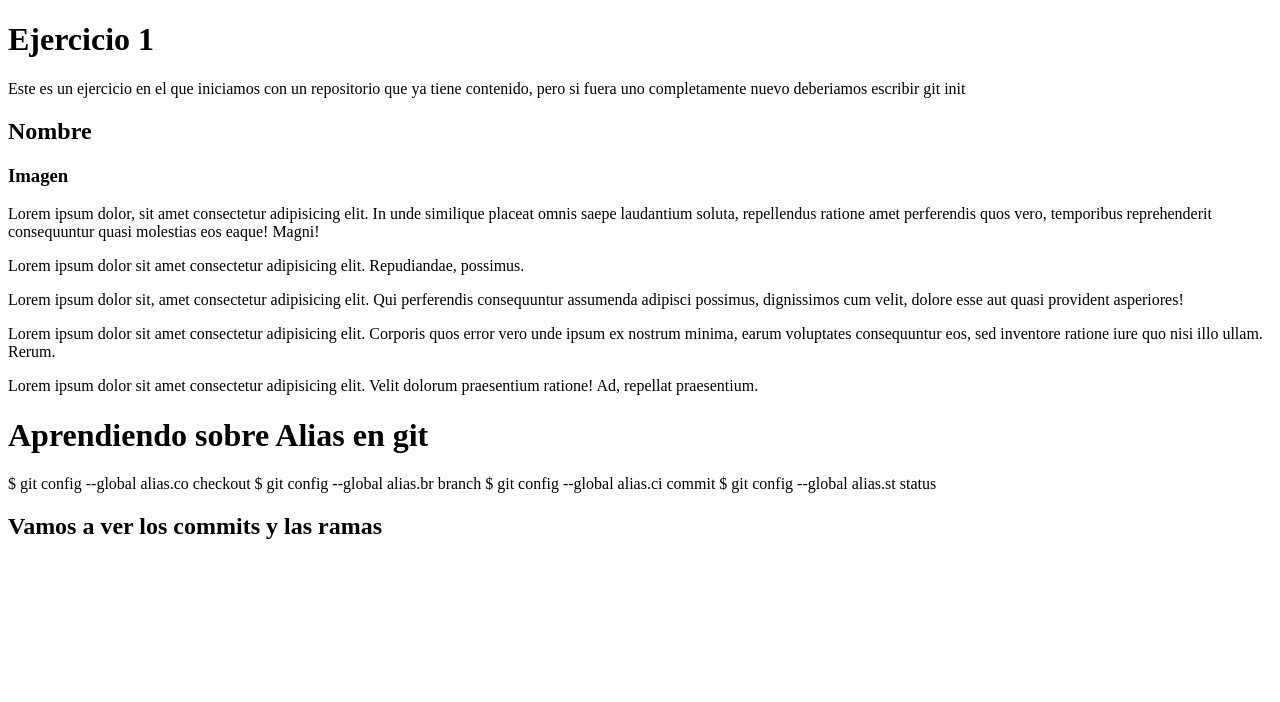
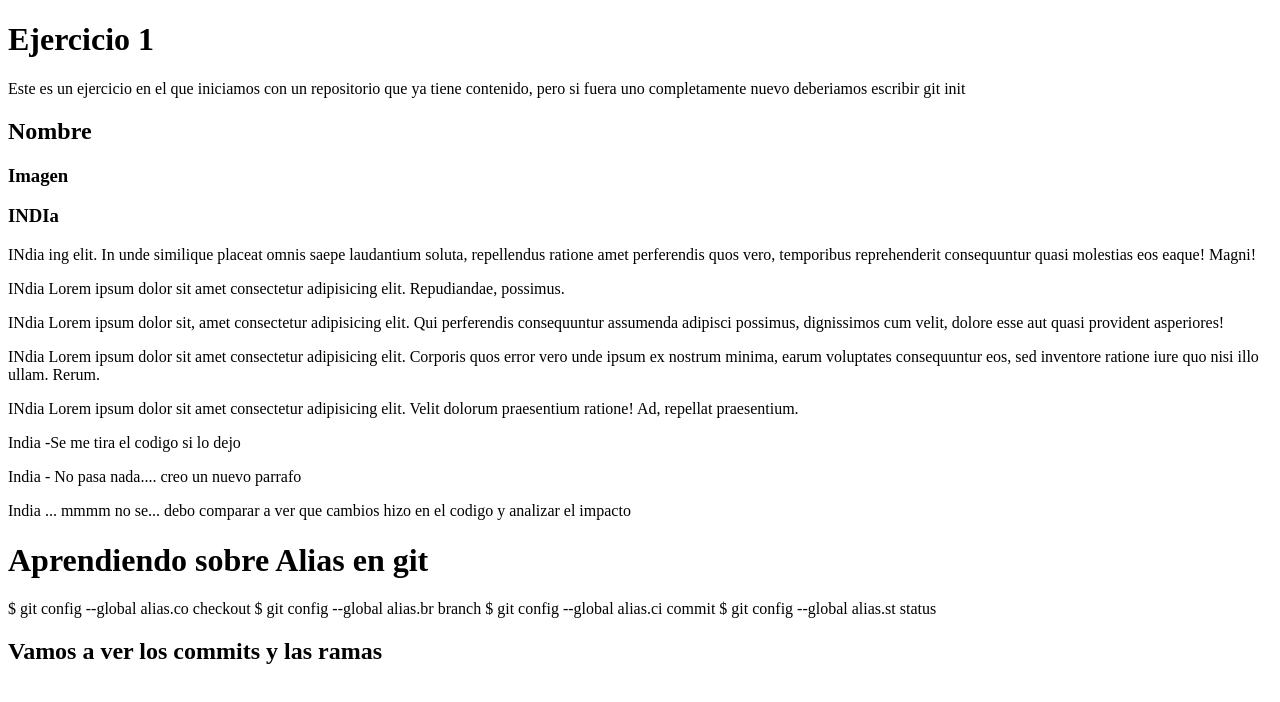
Before and after one commit to cinthylli/proyectoFinalBictia, a plain HTML site: page test.html in a window 1280 px wide. Drawn offline with Linux system fonts and the light colour scheme.

Commit message:
Cambios incluidos por INDIA

```diff
--- a/test.html
+++ b/test.html
@@ -15,12 +15,16 @@
 
     <h3>Imagen</h3>
 
-    <p class="pareja1">Lorem ipsum dolor, sit amet consectetur adipisicing elit. In unde similique placeat omnis saepe laudantium soluta, repellendus ratione amet perferendis quos vero, temporibus reprehenderit consequuntur quasi molestias eos eaque! Magni!</p>
-    <p class="pareja2">Lorem ipsum dolor sit amet consectetur adipisicing elit. Repudiandae, possimus.</p>
-    <p class="pareja3">Lorem ipsum dolor sit, amet consectetur adipisicing elit. Qui perferendis consequuntur assumenda adipisci possimus, dignissimos cum velit, dolore esse aut quasi provident asperiores!</p>
-    <p class="pareja4">Lorem ipsum dolor sit amet consectetur adipisicing elit. Corporis quos error vero unde ipsum ex nostrum minima, earum voluptates consequuntur eos, sed inventore ratione iure quo nisi illo ullam. Rerum.</p>
-    <p class="pareja5">Lorem ipsum dolor sit amet consectetur adipisicing elit. Velit dolorum praesentium ratione! Ad, repellat praesentium.</p>
+    <h3>INDIa</h3>
 
+    <p class="pareja1"> INdia ing elit. In unde similique placeat omnis saepe laudantium soluta, repellendus ratione amet perferendis quos vero, temporibus reprehenderit consequuntur quasi molestias eos eaque! Magni!</p>
+    <p class="pareja2"> INdia Lorem ipsum dolor sit amet consectetur adipisicing elit. Repudiandae, possimus.</p>
+    <p class="pareja3"> INdia Lorem ipsum dolor sit, amet consectetur adipisicing elit. Qui perferendis consequuntur assumenda adipisci possimus, dignissimos cum velit, dolore esse aut quasi provident asperiores!</p>
+    <p class="pareja4"> INdia Lorem ipsum dolor sit amet consectetur adipisicing elit. Corporis quos error vero unde ipsum ex nostrum minima, earum voluptates consequuntur eos, sed inventore ratione iure quo nisi illo ullam. Rerum.</p>
+    <p class="pareja5"> INdia Lorem ipsum dolor sit amet consectetur adipisicing elit. Velit dolorum praesentium ratione! Ad, repellat praesentium.</p>
+    <p>India -Se me tira el codigo si lo dejo</p>
+    <p> India - No pasa nada.... creo un nuevo parrafo</p>
+    <p> India ... mmmm no se... debo comparar a ver que cambios hizo en el codigo y analizar el impacto</p>
   <h1>Aprendiendo sobre Alias en git</h1>
   <p>$ git config --global alias.co checkout
     $ git config --global alias.br branch
```
